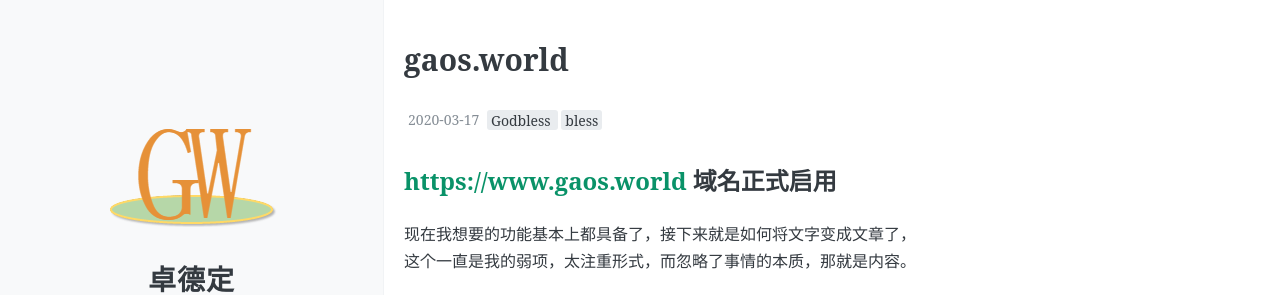
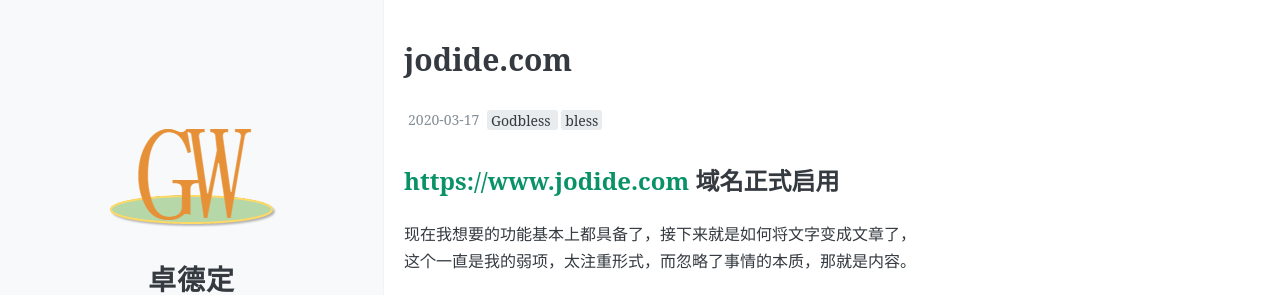
Before and after one commit to levonegao/levonegao.github.io, a Jekyll site: the page built from _posts/2020-03-17-domain.md, in a window 1280 px wide. Shown: the top 295 px of the page. Built offline with Jekyll 4.4.1, drawn with Linux system fonts in a browser that asks for light colours; comment, search, counter and statistics services are not loaded.

Commit message:
Update 2020-03-17-domain.md

```diff
--- a/_posts/2020-03-17-domain.md
+++ b/_posts/2020-03-17-domain.md
@@ -1,14 +1,14 @@
 ---
 layout: post
-title: gaos.world
+title: jodide.com
 date: 2020-03-17
-Author: 瀑布森林
+Author: 卓德定
 categories:
 tags: [Godbless, bless]
 comments: true
 ---
 
-## <https://www.gaos.world> 域名正式启用
+## <https://www.jodide.com> 域名正式启用
 
 现在我想要的功能基本上都具备了，接下来就是如何将文字变成文章了，<br>
 这个一直是我的弱项，太注重形式，而忽略了事情的本质，那就是内容。
```
